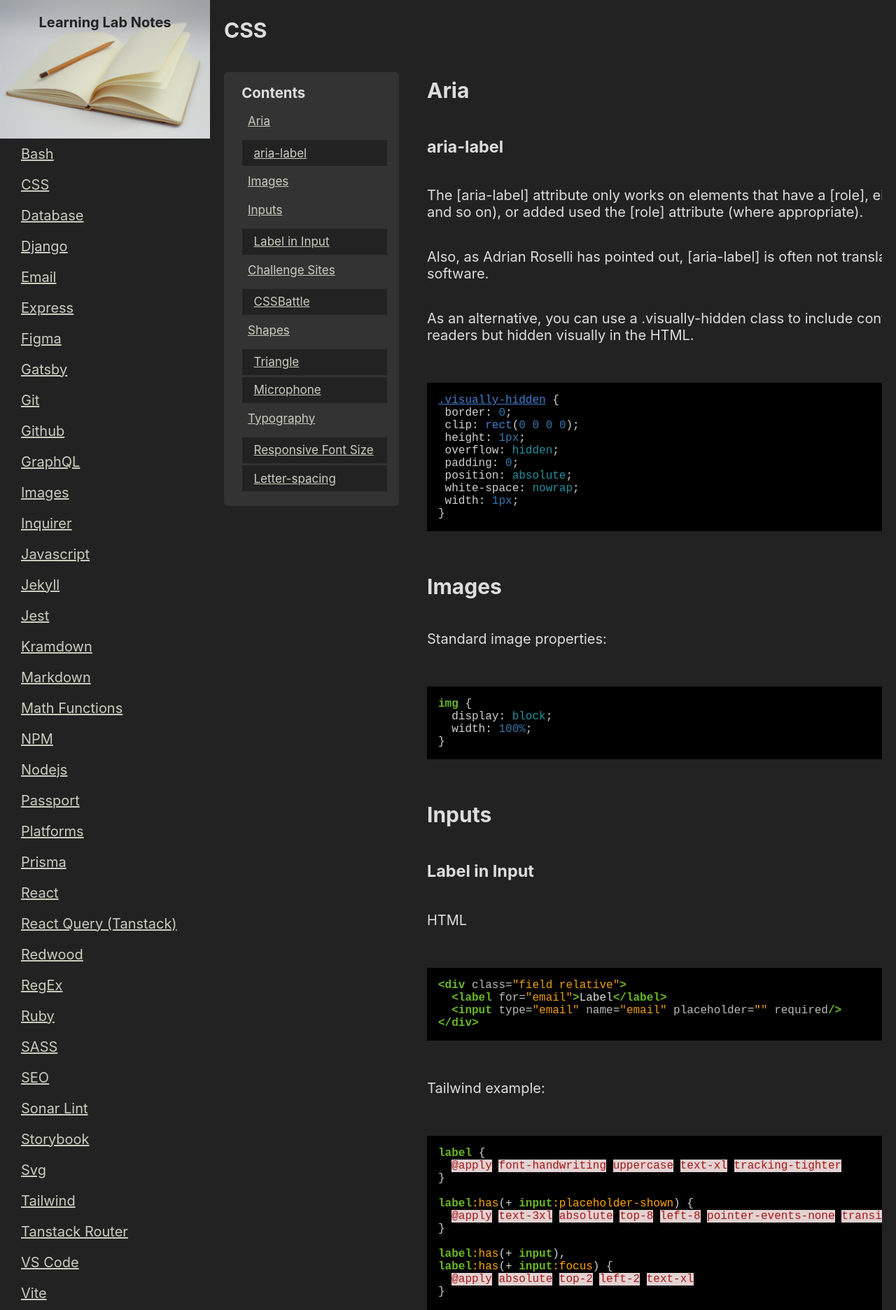
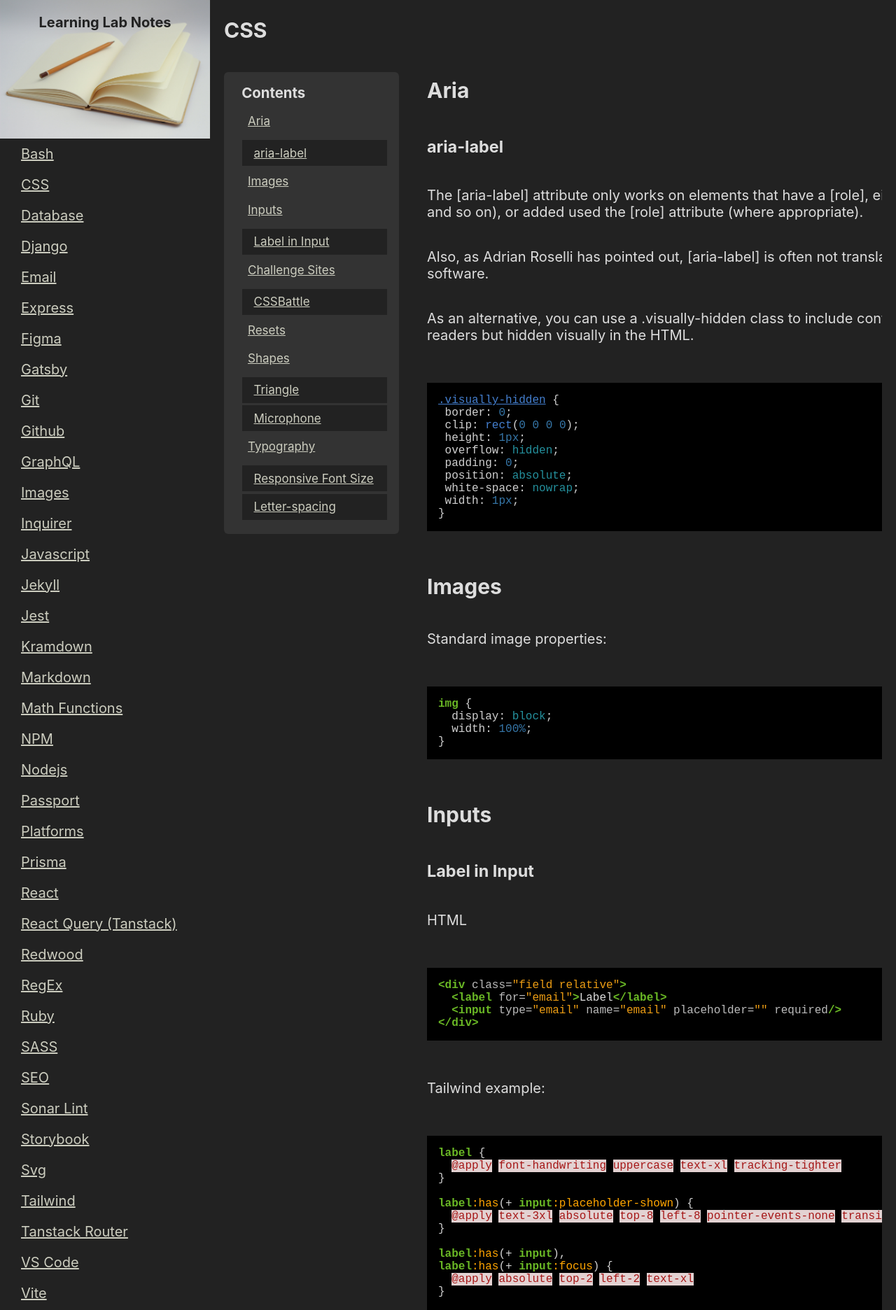
Before and after one commit to ElliotReed/learning-lab-notes, a Jekyll site: the page built from _notes/css.md, in a window 1280 px wide. Shown: the top 1872 px of the page at 70% size. Built offline with Jekyll 4.4.1, drawn with Linux system fonts in a browser that asks for light colours.

Commit message:
added resets, normalize

```diff
--- a/_notes/css.md
+++ b/_notes/css.md
@@ -101,6 +101,10 @@
 
 Good to try for matching on my own.
 
+## Resets
+
+[Normalize CSS](https://necolas.github.io/normalize.css/)
+
 ## Shapes
 
 ### Triangle
```
